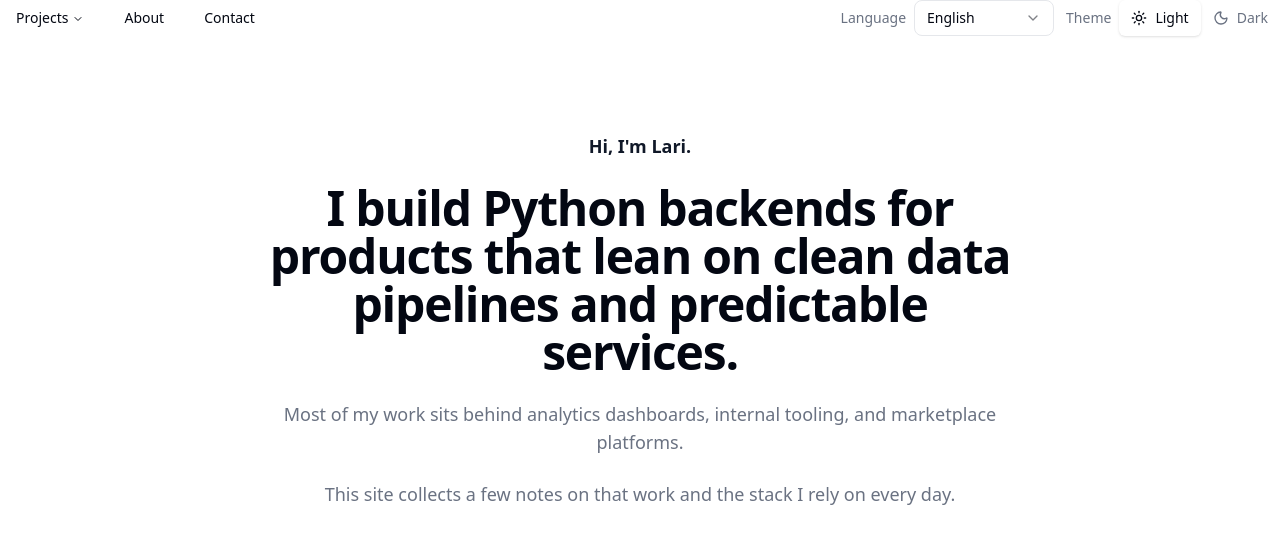
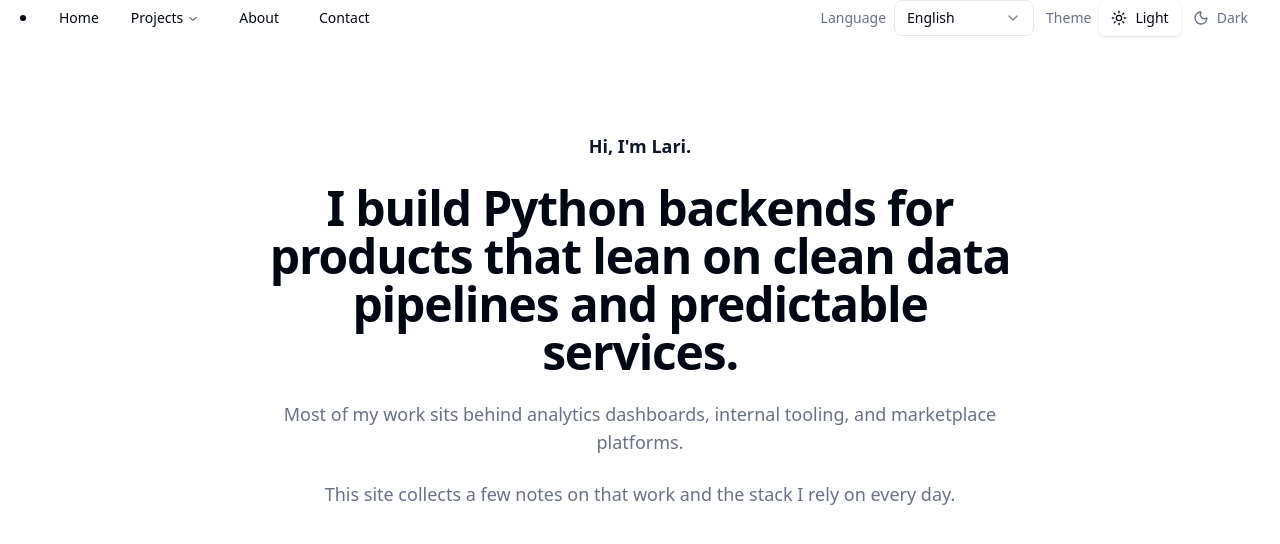
Before and after one commit to laricko/portfolio-site, a Next.js app: page / in a window 1280 px wide. Shown: the top 544 px of the page. Built offline with nearby package versions, Linux system fonts and the light colour scheme.

Commit message:
Add header info

```diff
--- a/app/layout.tsx
+++ b/app/layout.tsx
@@ -30,7 +30,7 @@ export default function RootLayout({
   return (
     <html lang="en">
       <body
-        className={`${geistSans.variable} ${geistMono.variable} antialiased min-h-screen`}
+        className={`${geistSans.variable} ${geistMono.variable} antialiased min-h-screen px-5`}
       >
         <SettingsProvider>
           <Header />
--- a/components/header.tsx
+++ b/components/header.tsx
@@ -39,6 +39,13 @@ export function Header() {
   return (
     <div className="flex w-full flex-wrap items-center gap-3">
       <NavigationMenu viewport={isMobile} className="flex-1">
+
+        <NavigationMenuItem>
+          <NavigationMenuLink asChild className={navigationMenuTriggerStyle()}>
+            <Link href="/">{copy.navigation.home}</Link>
+          </NavigationMenuLink>
+        </NavigationMenuItem>
+
         <NavigationMenuList className="flex w-full flex-wrap items-center gap-2 justify-start">
           <NavigationMenuItem>
             <NavigationMenuTrigger href="/projects/">
--- a/lib/translations.ts
+++ b/lib/translations.ts
@@ -4,6 +4,7 @@ type LocalizedString = Record<Language, string>
 type LocalizedList = Record<Language, string[]>
 
 type NavigationCopy = {
+  home: string
   projects: string
   about: string
   contact: string
@@ -484,6 +485,7 @@ const projects: ProjectData[] = [
 const copy: Record<Language, Copy> = {
   en: {
     navigation: {
+      home: "Home",
       projects: "Projects",
       about: "About",
       contact: "Contact",
@@ -644,6 +646,7 @@ const copy: Record<Language, Copy> = {
   },
   ru: {
     navigation: {
+      home: "Главная",
       projects: "Проекты",
       about: "Обо мне",
       contact: "Контакты",
```
